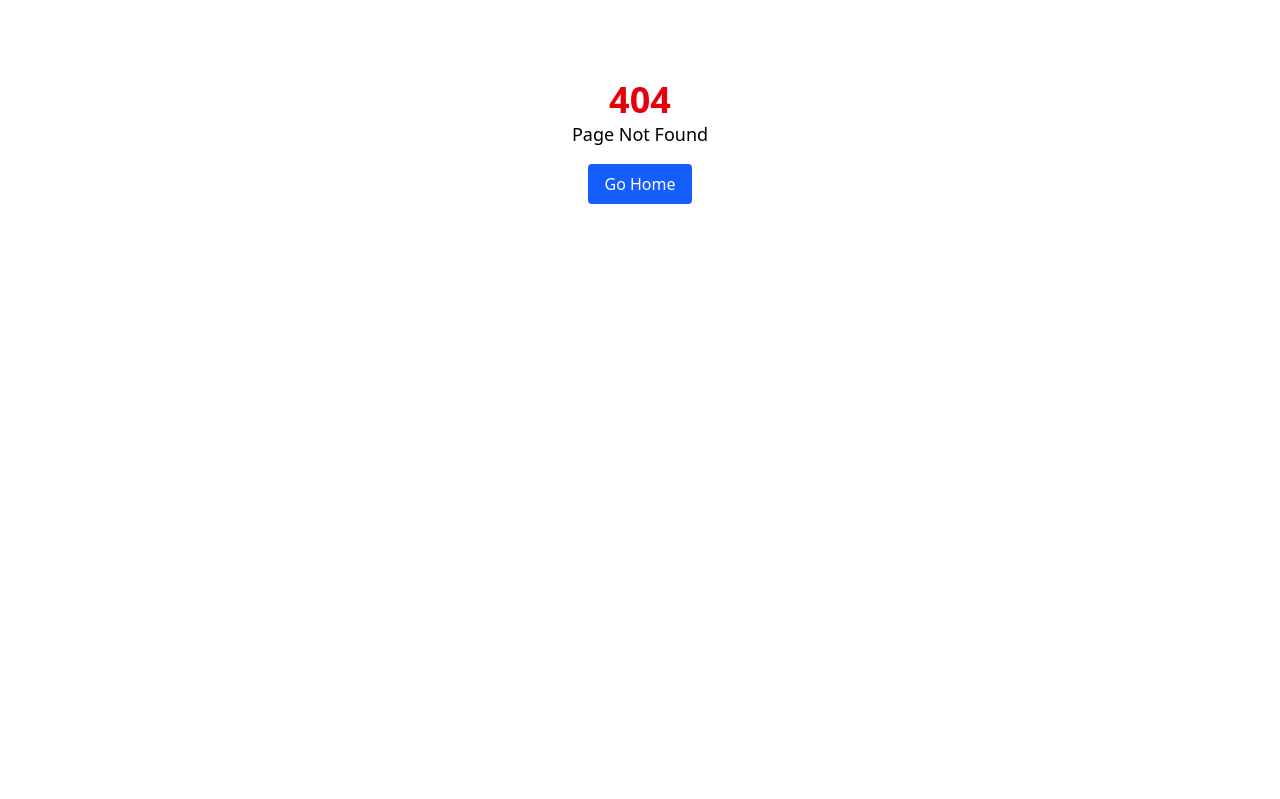
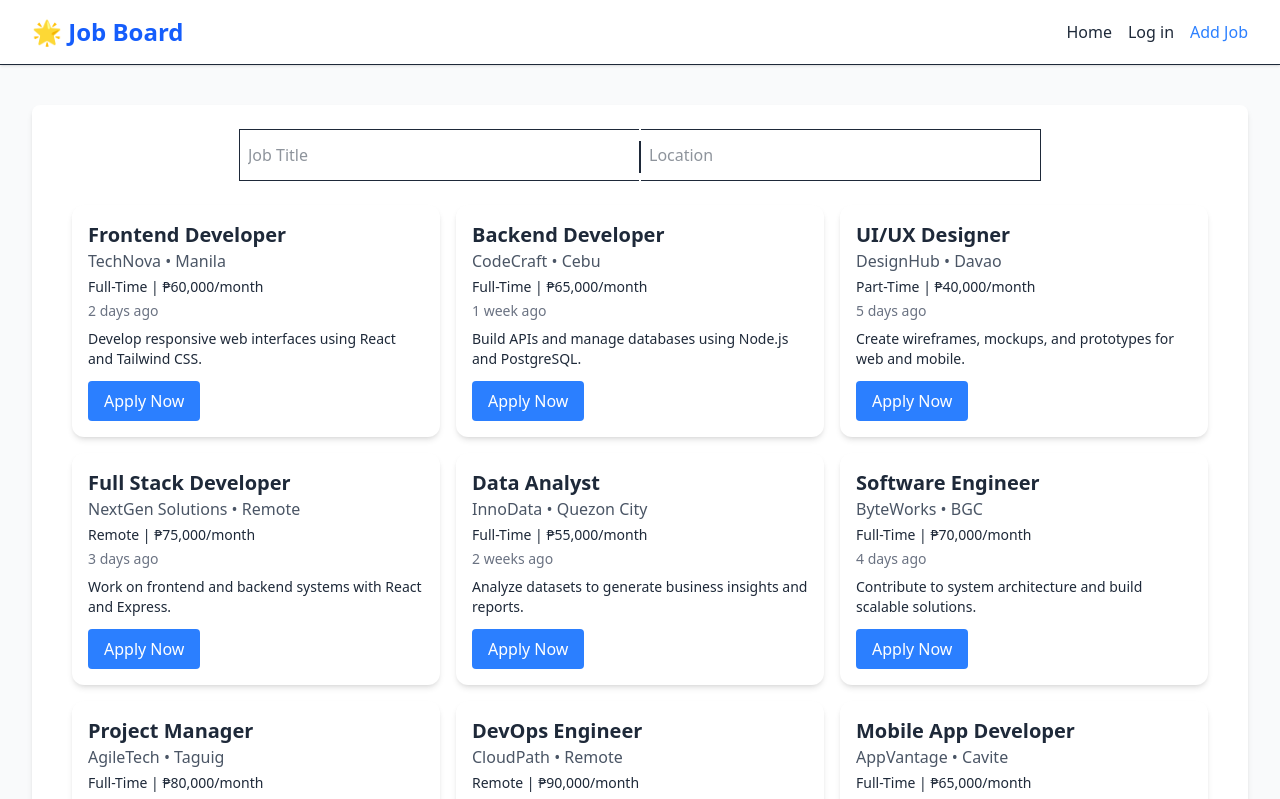
Before and after one commit to jamesbryyyy/JobBoard, a React (Vite) app: page / in a window 1280 px wide. Before the commit this address had no page. Shown: the top 799 px of the page. Built offline with nearby package versions, Linux system fonts and the light colour scheme.

Commit message:
set up deployment

```diff
--- a/src/App.tsx
+++ b/src/App.tsx
@@ -6,7 +6,7 @@
 function App() {
   return (
     <Routes>
-      <Route path="/JobBoard" element={<Home />} />
+      <Route path="/" element={<Home />} />
       <Route path="/add-job" element={<AddJobForm />} />
 
       <Route path="*" element={<NotFound />} />
--- a/src/main.tsx
+++ b/src/main.tsx
@@ -3,14 +3,14 @@
 import React from 'react';
 import ReactDOM from 'react-dom/client';
 import { JobProvider } from './context/JobContext';
-import { BrowserRouter } from 'react-router-dom'; // ✅ import BrowserRouter
+import { HashRouter } from "react-router-dom";
 
 ReactDOM.createRoot(document.getElementById('root')!).render(
   <React.StrictMode>
-    <BrowserRouter> {/* ✅ Wrap your app here */}
+    <HashRouter> {/* ✅ Wrap your app here */}
       <JobProvider>
         <App />
       </JobProvider>
-    </BrowserRouter>
+    </HashRouter>
   </React.StrictMode>
 );
--- a/src/pages/Home.tsx
+++ b/src/pages/Home.tsx
@@ -19,7 +19,7 @@
 
             {/* Desktop Menu */}
             <div className="hidden sm:flex space-x-4 items-center">
-              <Link to="/JobBoard" className="hover:text-blue-600">Home</Link>
+              <Link to="/" className="hover:text-blue-600">Home</Link>
               <button onClick={() => setLoginModalOpen(true)} className="hover:text-blue-600">
                 Log in
               </button>
@@ -62,7 +62,7 @@
         {/* Mobile Menu */}
         {isMobileMenuOpen && (
           <div className="sm:hidden px-4 pb-4">
-            <Link to="/JobBoard" className="block py-2 hover:text-blue-600">Home</Link>
+            <Link to="/" className="block py-2 hover:text-blue-600">Home</Link>
             <button
               onClick={() => {
                 setLoginModalOpen(true);
```
